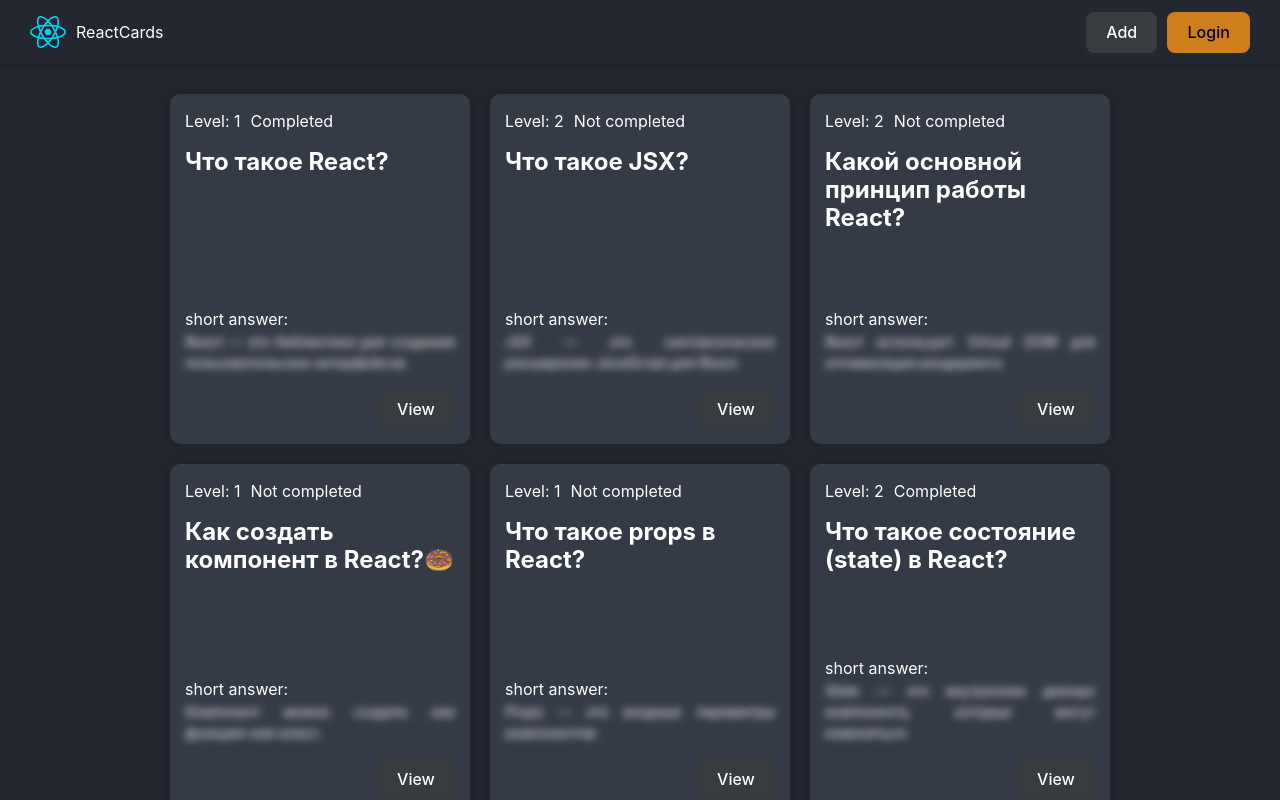
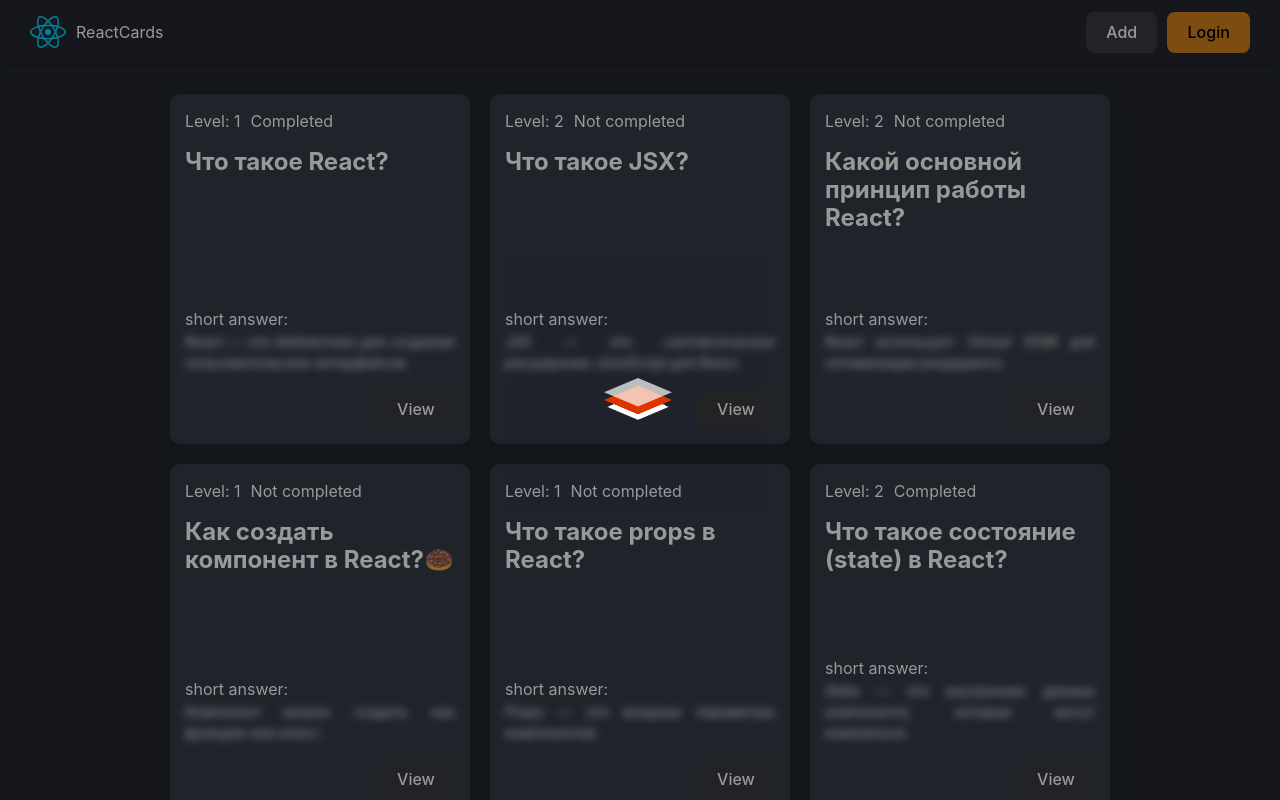
Before and after one commit to Yuliya-1102/react-app-course-cards, a React (Vite) app: page / in a window 1280 px wide. Built offline with nearby package versions, Linux system fonts and the light colour scheme; data requests are answered from the project's data file.

Commit message:
loader component

```diff
--- /dev/null
+++ b/src/components/Loader/Loader.jsx
@@ -0,0 +1,11 @@
+import cls from "./Loader.module.css";
+
+const Loader = () => {
+  return (
+    <div className={cls.backdrop}>
+      <span class={cls.loader}></span>;
+    </div>
+  );
+};
+
+export default Loader;
--- /dev/null
+++ b/src/components/Loader/Loader.module.css
@@ -0,0 +1,37 @@
+.backdrop {
+  position: fixed;
+  inset: 0;
+  background: rgba(0,0,0, 0.4);
+  display: flex;
+  align-items: center;
+  justify-content: center;
+  z-index: 999;
+}
+
+.loader {
+    position: relative;
+    width:  48px;
+    height: 48px;
+    background: #de3500;
+    transform: rotateX(65deg) rotate(45deg);
+    /* // remove bellows command for perspective change
+    //transform: perspective(200px) rotateX(65deg) rotate(45deg);  */
+    color: #fff;
+    animation: layers1 1s linear infinite alternate;
+  }
+  .loader:after {
+    content: '';
+    position: absolute;
+    inset: 0;
+    background: rgba(255, 255, 255, 0.7);
+    animation: layerTr 1s linear infinite alternate;
+  }
+
+  @keyframes layers1 {
+    0% { box-shadow: 0px 0px 0 0px  }
+   90% , 100% { box-shadow: 20px 20px 0 -4px  }
+  }
+  @keyframes layerTr {
+    0% { transform:  translate(0, 0) scale(1) }
+    100% {  transform: translate(-25px, -25px) scale(1) }
+  }
--- a/src/pages/HomePage/HomePage.jsx
+++ b/src/pages/HomePage/HomePage.jsx
@@ -1,3 +1,4 @@
+import Loader from "../../components/Loader/Loader";
 import QuestionCardList from "../../components/QuestionCardList/QuestionCardList";
 import { API_URL, API_RESOURCES } from "../../constants";
 import { useEffect, useState } from "react";
@@ -5,7 +6,7 @@
 const HomePage = () => {
   const [questions, setQuestions] = useState([]);
 
-  const getQuestions = async () => {
+  const fetchQuestions = async () => {
     try {
       const response = await fetch(`${API_URL}/${API_RESOURCES}`, {
         cache: "no-store", // отключаем кэш браузера
@@ -19,11 +20,12 @@
   };
 
   useEffect(() => {
-    getQuestions();
+    fetchQuestions();
   }, []);
 
   return (
     <>
+      <Loader />
       <QuestionCardList cards={questions} />
     </>
   );
```
